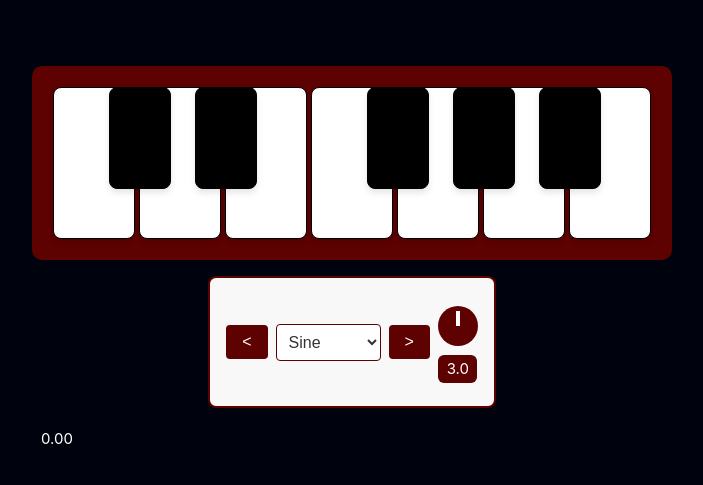
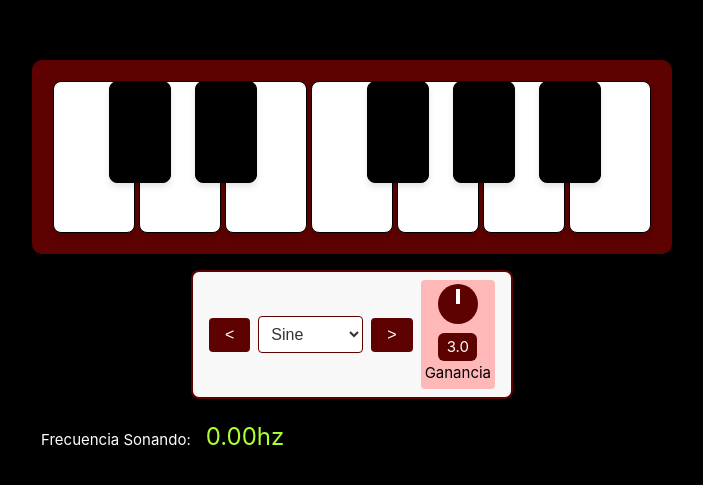
Before and after one commit to FedeSca001/Oscilador, a Vue app: page / in a window 1280 px wide. Shown: the part 145-630 px from the top of the page, without its empty margins (8-711 px from the left). Built offline with nearby package versions, Linux system fonts and the light colour scheme.

Commit message:
reformas

```diff
--- a/src/App.vue
+++ b/src/App.vue
@@ -5,7 +5,7 @@ import Teclado from './components/Taclado.vue';
 import { useFrecuenciaStore } from './stores/frecuencia';
 
 // Obtiene las funciones del store
-const { startOscillator, stopOscillator, setOctava, osciladorType } = useFrecuenciaStore();
+const { startOscillator, stopOscillator } = useFrecuenciaStore();
 
 const keyFrequencyMap = {
   'a': 261.626, // Do (C)
@@ -24,6 +24,7 @@ const keyFrequencyMap = {
 
 document.addEventListener('keydown', (e) => {
   const frecuencia = keyFrequencyMap[e.key];
+  console.log(e.key);
   if (frecuencia) {
     startOscillator(frecuencia);
   }
--- a/src/assets/base.css
+++ b/src/assets/base.css
@@ -1,5 +1,5 @@
 html{
-  background-color: rgb(0, 3, 14);
+  background-color: rgb(0, 0, 0);
 }
 body {
   min-height: 100vh;
--- a/src/components/SelectGain.vue
+++ b/src/components/SelectGain.vue
@@ -38,16 +38,19 @@ onUnmounted(() => {
     <div class="knob-container">
       <div class="knob" @mousedown="startDrag"></div>
       <p class="number-gain">{{ (frecuenciaStore.ganancia * 10).toFixed(1) }}</p>
+      <span>Ganancia</span>
     </div>
 </template>
 
 <style scoped>
 .knob-container {
+  background-color: #ffb8b8;
+  border-radius: 4px;
+  padding: 4px;
   display: flex;
   flex-direction: column;
   justify-content: center;
   align-items: center;
-  margin-top: 20px;
   transition: 1s;
 }
 
@@ -57,6 +60,7 @@ onUnmounted(() => {
   background-color: #5e0101;
   border-radius: 50%;
   position: relative;
+  transition: 0.5s;
   cursor: pointer;
 }
 
@@ -79,9 +83,14 @@ onUnmounted(() => {
     background-color: #5e0101;
     color: white;
     margin-top: 9px;
+    margin-bottom: 0;
     border-radius: 6px;
     padding: 2px;
     min-width: 35px;
     text-align: center;
 }
+span{
+  margin: 0 auto;
+  padding: 0;
+}
 </style>
--- a/src/components/Taclado.vue
+++ b/src/components/Taclado.vue
@@ -37,7 +37,8 @@ const changeOscillatorType = () => {
       </div>
     </div>
   <div class="muestra-nota-contenedor">
-    <p class="muestra-nota">{{ frecuenciaStore.frecuenciaActual.toFixed(2) }}</p>
+    <p></p>
+    <p class="muestra-nota">Frecuencia Sonando:<span>{{frecuenciaStore.frecuenciaActual.toFixed(2) }}hz</span></p>
   </div>
 </template>
 
@@ -45,6 +46,11 @@ const changeOscillatorType = () => {
 .muestra-nota{
   padding: 3px;
   margin: 6px;
+}
+.muestra-nota span{
+  font-size: 18pt;
+  margin: 0 15px;
+  color: greenyellow;
 }
 .muestra-nota-contenedor{
   transition: 0.5s;
```
Lines whose indentation alone changed are shown as unchanged.
